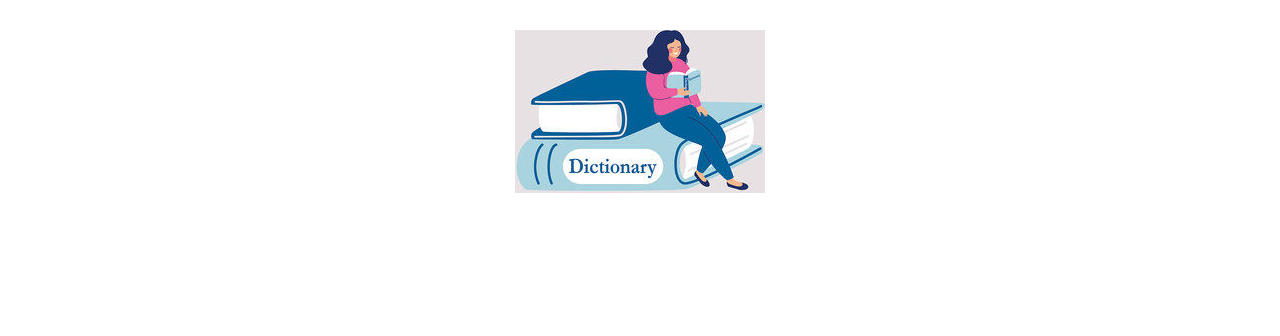
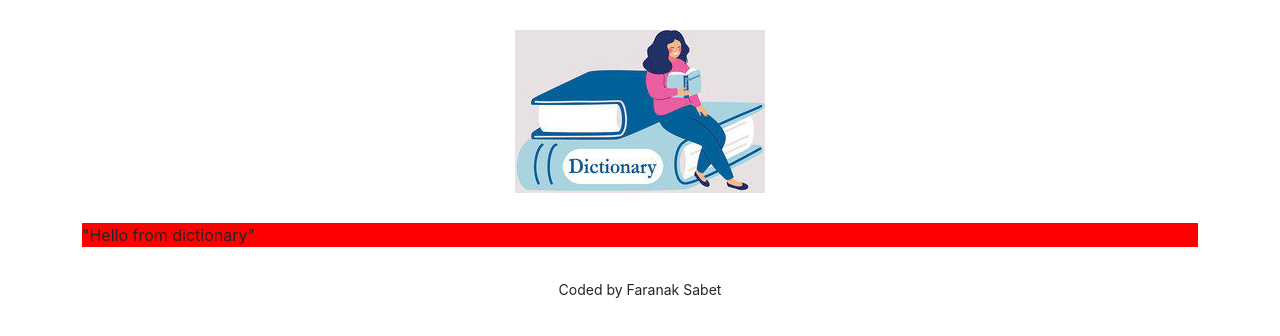
Before and after one commit to FaranakSabet/react-dictionary-app, a React (Create React App) app: page / in a window 1280 px wide. Shown: the top 336 px of the page. Built offline with nearby package versions, Linux system fonts and the light colour scheme.

Commit message:
added Dictionary Component

```diff
--- a/src/App.css
+++ b/src/App.css
@@ -7,3 +7,8 @@
     margin: 0 auto;
     max-width: 800px;
 }
+
+.App-footer{
+    text-align: center;
+    margin: 30px 0;
+}
--- a/src/App.js
+++ b/src/App.js
@@ -1,12 +1,21 @@
 import logo from "./logo.jpg"
+import Dictionary from "./Dictionary";
 import './App.css';
 
 export default function App() {
   return (
     <div className="App">
-      <header className="App-header">
-        <img src={logo} className="App-logo img-fluid" alt="logo" />
-      </header>
+      <div className="container">
+        <header className="App-header">
+          <img src={logo} className="App-logo img-fluid" alt="logo" />
+        </header>
+        <main>
+          <Dictionary />
+        </main>
+        <footer className="App-footer">
+          <small>Coded by Faranak Sabet</small>
+        </footer>
+      </div>
     </div>
   );
 }
--- /dev/null
+++ b/src/Dictionary.css
@@ -0,0 +1,3 @@
+.Dictionary{
+    background-color: red;
+}
--- /dev/null
+++ b/src/Dictionary.js
@@ -0,0 +1,11 @@
+import React from "react";
+import "./Dictionary.css"
+
+
+export default function Dictionary(){
+    return(
+        <div className="Dictionary">
+            "Hello from dictionary"
+        </div>
+    )
+}
```
